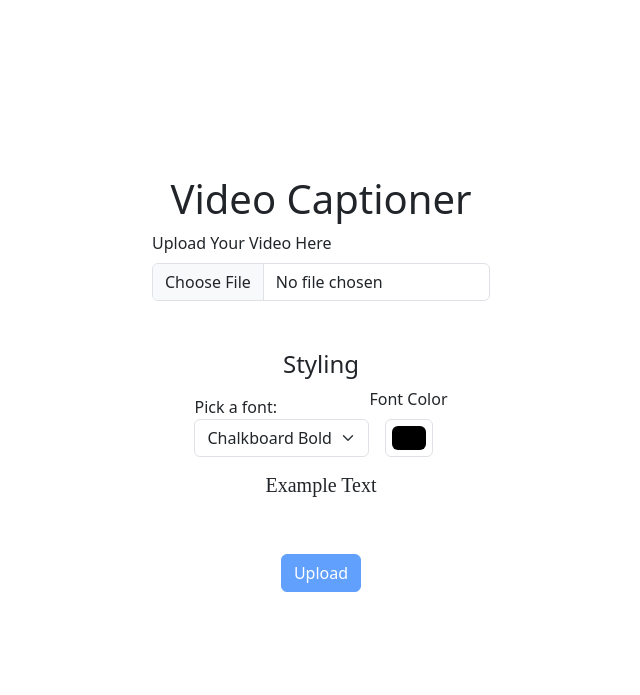
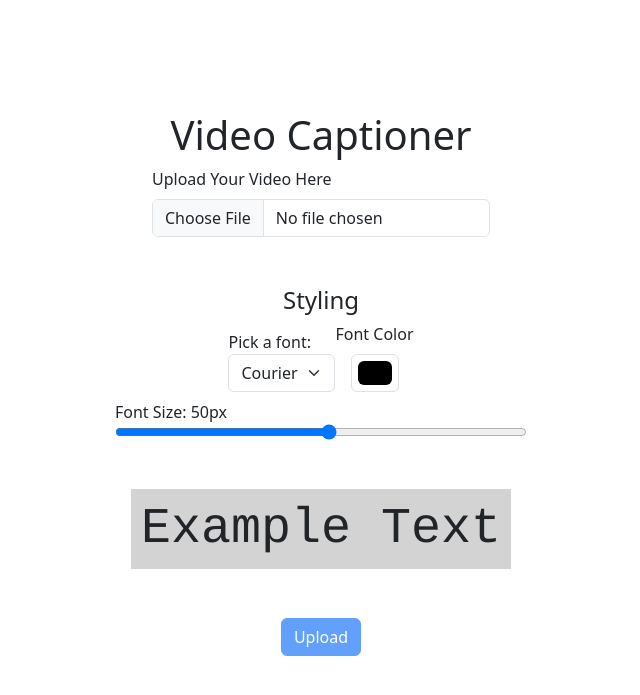
Before and after one commit to liamshatzel/transcription, a Flask app: template templates/index.html in a window 1280 px wide. Shown: the top 695 px of the page, without its empty margins (319-959 px from the left). Run offline with Flask 2, Linux system fonts and the light colour scheme; the template is opened without the code that fills it, so the values that code supplies are empty.

Commit message:
added font size

```diff
--- a/app.py
+++ b/app.py
@@ -53,6 +53,7 @@ def handle_upload():
     uploaded_file = request.files.get('fileToUpload')
     font = request.form.get('font')
     color = request.form.get('color')
+    font_size = request.form.get('size')
     filename = secure_filename(uploaded_file.filename)
     if uploaded_file and filename != '':
         file_ext = os.path.splitext(filename)[1].lower()
@@ -63,7 +64,7 @@ def handle_upload():
 
         uploaded_file.save(filepath)
         wordlist = _transcribe(filepath)
-        _insert_vid_text(wordlist, filepath, font, color)
+        _insert_vid_text(wordlist, filepath, font, color, font_size)
 
         output_file = os.path.join(
             app.config['UPLOAD_FOLDER'], filename.split('.')[0] + '_output.mp4')
@@ -135,10 +136,9 @@ def _transcribe(uploaded_file):
                 word=word_tuple[1], start_time=start_time, end_time=end_time)
         wordlist.append(cur_word)
     return wordlist
-    # _insert_vid_text(wordlist, uploaded_file)
 
 
-def _insert_vid_text(wordlist, uploaded_file, font, color):
+def _insert_vid_text(wordlist, uploaded_file, font, color, font_size):
     video_clips = []
     full_duration = VideoFileClip(uploaded_file).duration
     end_time = ''
@@ -155,7 +155,7 @@ def _insert_vid_text(wordlist, uploaded_file, font, color):
 
         video = VideoFileClip(uploaded_file).subclip(start_time, end_time)
 
-        text = (TextClip(e.word, fontsize=70, font=font, color=color, method='caption')
+        text = (TextClip(e.word, fontsize=int(font_size), font=font, color=color, method='caption')
                 .set_position('center')
                 .set_duration(duration))
 
--- a/templates/index.html
+++ b/templates/index.html
@@ -43,7 +43,6 @@
   .column-1 {
     display: flex;
     flex-direction: column;
-    align-items: left;
     justify-content: flex-end;
   }
 
@@ -53,9 +52,21 @@
     align-items: center;
     justify-content: flex-end;
   }
+  .column-3 {
+    display: flex;
+    flex-direction: column;
+    justify-content: flex-end;
+    width: 100%;
+  }
 
   #ex-text {
-    font-family: "Chalkboard-Bold";
+    font-family: "Courier";
+    font-size: 50px;
+    margin: 10px;
+  }
+
+  #text-container {
+    background-color: lightgrey;
   }
 </style>
 <link
@@ -79,6 +90,7 @@
     textChange();
     colorChange();
     pickedVideo();
+    fontSize();
   });
 
   function textChange() {
@@ -96,6 +108,14 @@
   function pickedVideo() {
     $("#fileToUpload").change(function () {
       $("#submit").attr("disabled", false);
+    });
+  }
+
+  function fontSize() {
+    $("#size").change(function () {
+      fontSize = $(this).val();
+      $("#ex-text").css("font-size", fontSize + "px");
+      $("#font-size-label").text("Font Size: " + fontSize + "px");
     });
   }
 </script>
@@ -135,7 +155,7 @@
           <div class="column-1">
             <label for="font">Pick a font:</label>
             <select name="font" class="form-select" id="font">
-              <option selected value="Chalkboard-Bold">Chalkboard Bold</option>
+              <option selected value="Courier">Courier</option>
               {% for font in fonts %}
               <option value="{{ font }}">{{ font | replace('-', ' ')}}</option>
               {% endfor %}
@@ -153,7 +173,18 @@
             />
           </div>
         </div>
-        <div class="m-3">
+        <div class="column-3 mt-2">
+          <label id="font-size-label" for="size">Font Size: 50px</label>
+          <input
+            type="range"
+            class="custom-range"
+            id="size"
+            name="size"
+            step="4"
+          />
+        </div>
+        <hr />
+        <div id="text-container" class="m-3">
           <h5 id="ex-text">Example Text</h5>
         </div>
         <hr />
```
